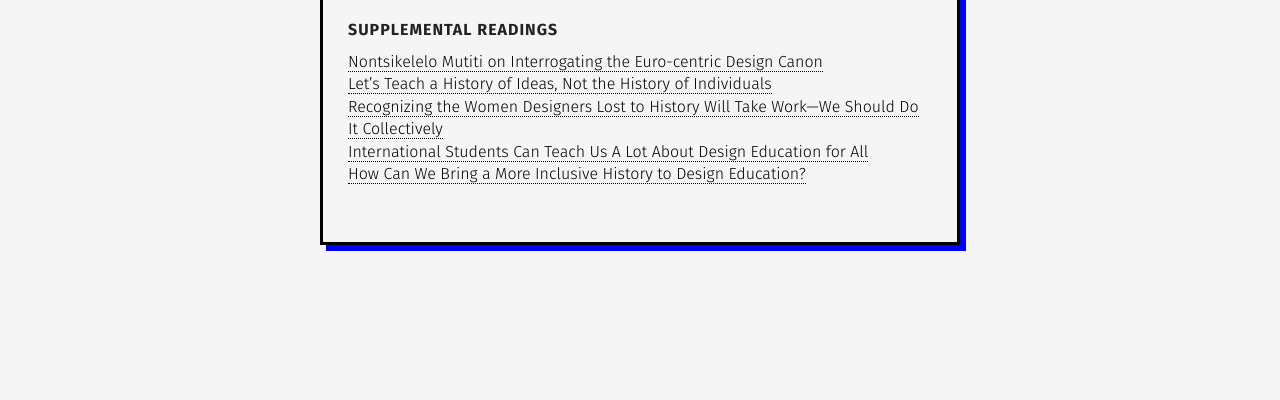
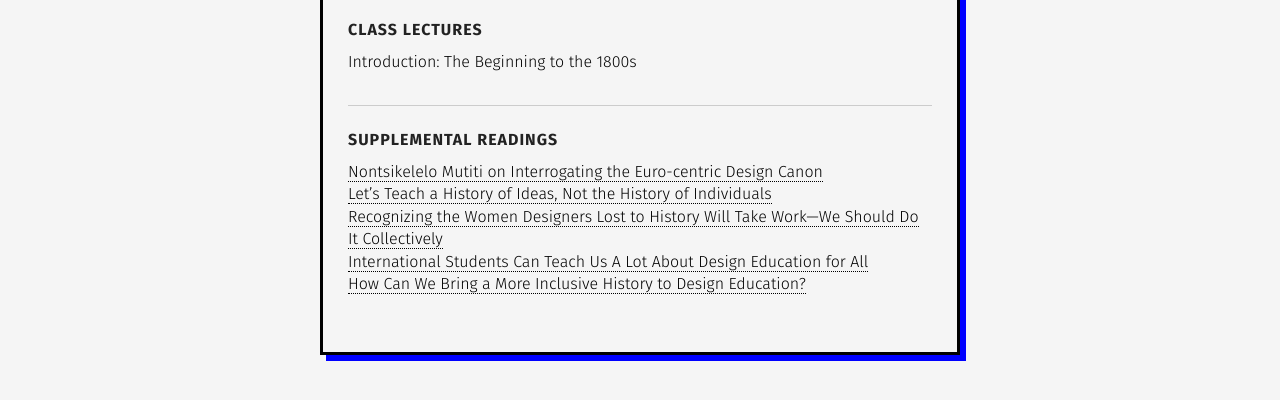
Before and after one commit to gmu-gd/history19-fall, a plain HTML site: page reference/index.html in a window 1280 px wide. Shown: the part 230-630 px from the top of the page. Drawn offline with nearby package versions, Linux system fonts and the light colour scheme.

Commit message:
Update index.html

```diff
--- a/reference/index.html
+++ b/reference/index.html
@@ -37,6 +37,11 @@
       <div class="textblock">
         <h3>References</h3>
         <p>Below are a list of links to various references that might be helpful for this class. Links will be added throughout the class and if you have a link that you think should be here let me know.</p>
+        <h4>Class Lectures</h4>
+        <ul>
+          <li><a href="https://www.dropbox.com/s/49no6eupcxfmnlz/AVT318-Introduction-Fall2019.pdf?dl=0">Introduction: The Beginning to the 1800s</a></li>
+        </ul>
+        <hr>
         <h4>Supplemental Readings</h4>
         <ul class="references">
           <li><a href="https://eyeondesign.aiga.org/nontsikelelo-mutiti-on-the-specificity-of-locality-in-graphic-design/">Nontsikelelo Mutiti on Interrogating the Euro-centric Design Canon</a></li>
```
Lines whose indentation alone changed are shown as unchanged.
